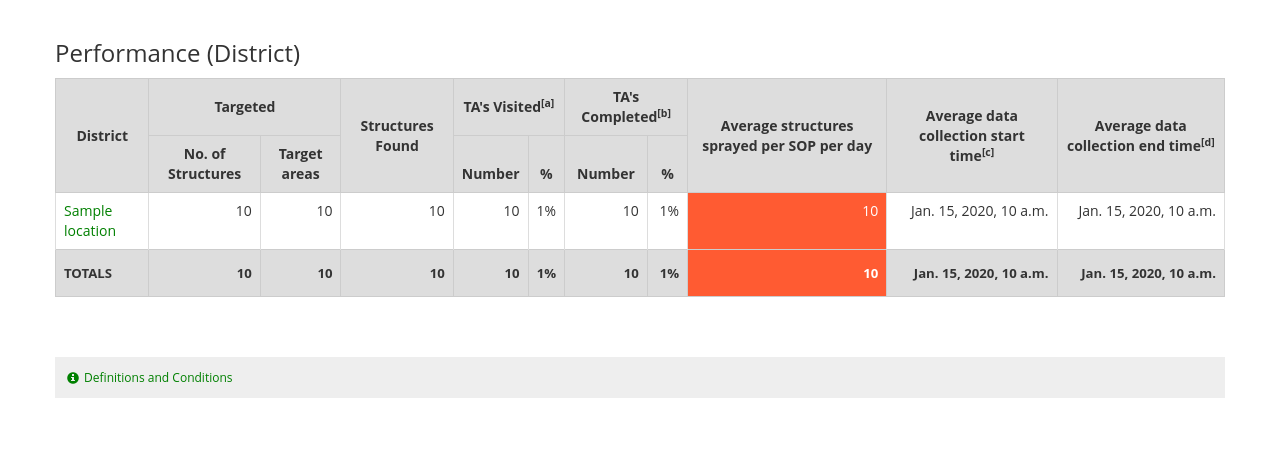
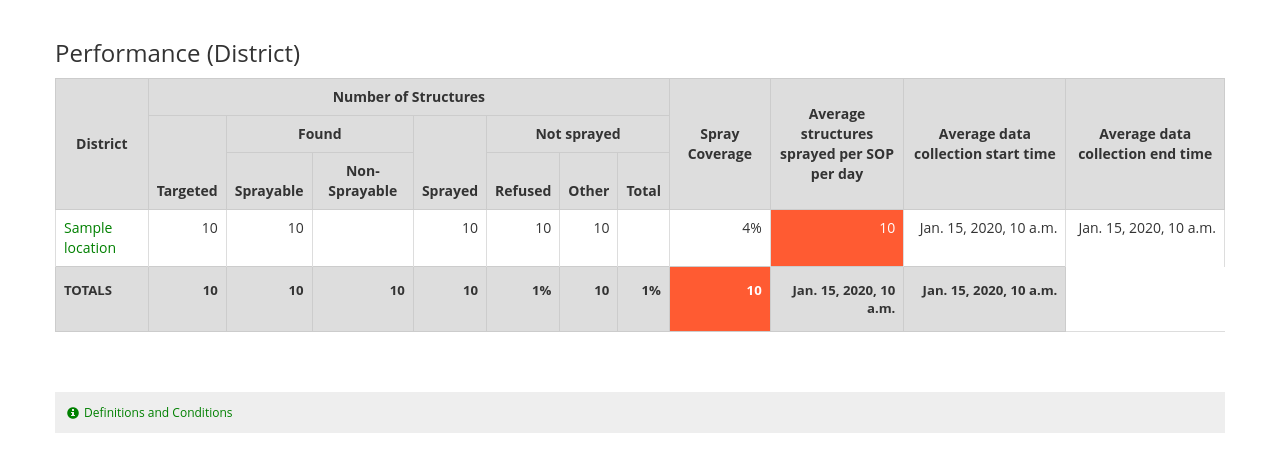
Before and after one commit to onaio/mspray, a Django app: template mspray/apps/main/templates/performance.html in a window 1280 px wide. Shown: the part 52-524 px from the top of the page. Run offline with Django 3.2, Linux system fonts and the light colour scheme; the template is opened without the code that fills it: most values are stand-ins (such as "Sample title", 1, 10 or a date in 2020); parts of the project's set-up code (start-up, migrations or seed data) failed here and were passed over; some libraries are stand-ins or nearby versions.

Commit message:
ME: WIP - updated template file but some columns are empty

```diff
--- a/mspray/apps/main/templates/performance.html
+++ b/mspray/apps/main/templates/performance.html
@@ -10,39 +10,41 @@
                 <h2>Performance (District)</h2>
                 <table class="table table-stripe">
                     <thead>
-                        <tr>
-                            <th rowspan="2">District</th>
-                            <th colspan="2">Targeted</th>
-                            <th rowspan="2">Structures Found</th>
-                            <th colspan="2">TA's Visited<sup title="TA's visited are TA's with >20% found coverage - number of structures found / number of structures enumerated">[a]</sup></th>
-                            <th colspan="2">TA's Completed<sup title="TA's completed are TAs with >85% spray progress - number of structures sprayed / number of structures targeted">[b]</sup></th>
-                            <th rowspan="2">Average structures sprayed per SOP per day</th>
-                            <th rowspan="2">Average data collection start time<sup title="Start time is determined from the time the first form is completed per day per operator">[c]</sup></th>
-                            <th rowspan="2">Average data collection end time<sup title="Finish time is determined from the time the last form is started per day per operator">[d]</sup></th>
-                        </tr>
-                        <tr>
-                            <th>No. of Structures</th>
-                            <th>Target areas</th>
-                            <th>Number</th>
-                            <th>%</th>
-                            <th>Number</th>
-                            <th>%</th>
-                        </tr>
-                    </thead>
+                            <tr>
+                                <th rowspan="3">District</th>
+                                <th colspan="7">Number of Structures</th>
+                                <th rowspan="3">Spray Coverage</th>
+                                <th rowspan="3">Average structures <br />sprayed per SOP per day</th>
+                                <th rowspan="3">Average data collection start time</th>
+                                <th rowspan="3">Average data collection end time</th>
+                            </tr>
+                            <tr>
+                                <th rowspan="2">Targeted</th>
+                                <th colspan="2">Found</th>
+                                <th rowspan="2">Sprayed</th>
+                                <th colspan="3">Not sprayed</th>
+                            </tr>
+                            <tr>
+                                <th>Sprayable</th>
+                                <th>Non-Sprayable</th>
+                                <th>Refused</th>
+                                <th>Other</th>
+                                <th>Total</th>
+                            </tr>
+                        </thead>
                     <tbody>
                     {% for row in data %}
                         <tr>
                             <td><a href="{% url "performance:team-leaders" row.location.code %}">{{ row.location.name }}</a></td>
-                            <td class='numbers'>{{ row.location.structures|intcomma }}</td>
                             <td class='numbers'>{{ row.target_areas|intcomma }}</td>
-                            <td class='numbers'>{{ row.structures_found|intcomma  }}</td>
-                            <td class='numbers'>{{ row.found_gt_20|intcomma  }}</td>
-                            <td class='numbers'>{{ row.found_gt_20_percentage }}%</td>
+                            <td class='numbers'>{{ row.sprayable|intcomma  }}</td>
+                            <td class='numbers'>{{ row.not_sprayable|intcomma  }}</td>
                             <td class='numbers'>{{ row.sprayed|intcomma  }}</td>
-                            <td class='numbers'>{{ row.sprayed_percentage }}%</td>
-                            <td class='numbers {{ row.avg_structures_per_user_per_so|sprayed_color }}'>
-                                {{ row.avg_structures_per_user_per_so }}
-                            </td>
+                            <td class='numbers'>{{ row.refused|intcomma  }}</td>
+                            <td class='numbers'>{{ row.other|intcomma  }}</td>
+                            <td class='numbers'>{{ row.not_sprayed_total }}</td>
+                            <td class='numbers'>{{ row.spray_success_rate }}%</td>
+                            <td class='numbers {{ row.avg_structures_per_user_per_so|sprayed_color }}'>{{ row.avg_structures_per_user_per_so }}</td>
                             <td class='numbers {{ row.avg_start_time|avg_start_time_color }}'>{{ row.avg_start_time|format_avg_time }}</td>
                             <td class='numbers {{ row.avg_end_time|avg_end_time_color }}'>{{ row.avg_end_time|format_avg_time }}</td>
                         </tr>
```
